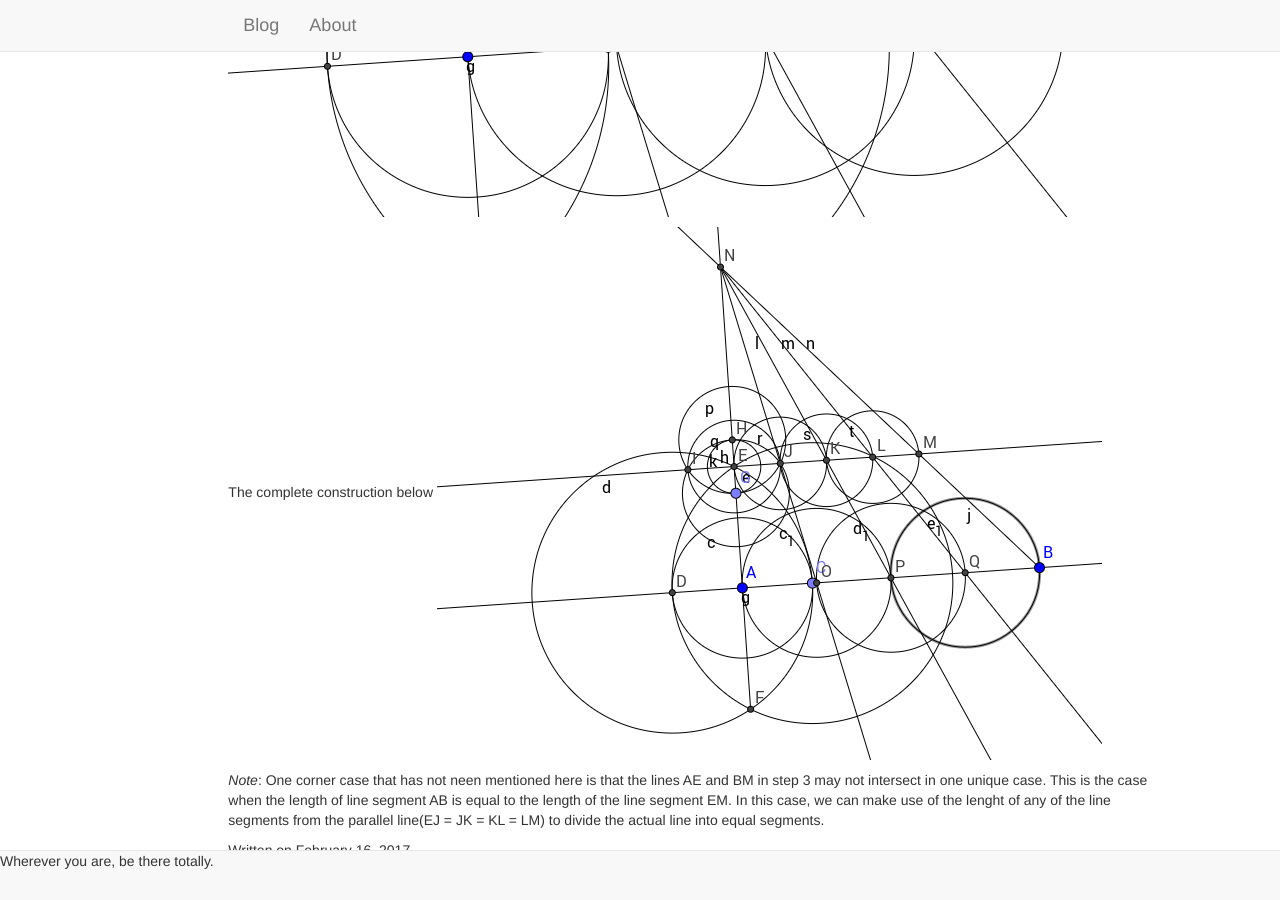
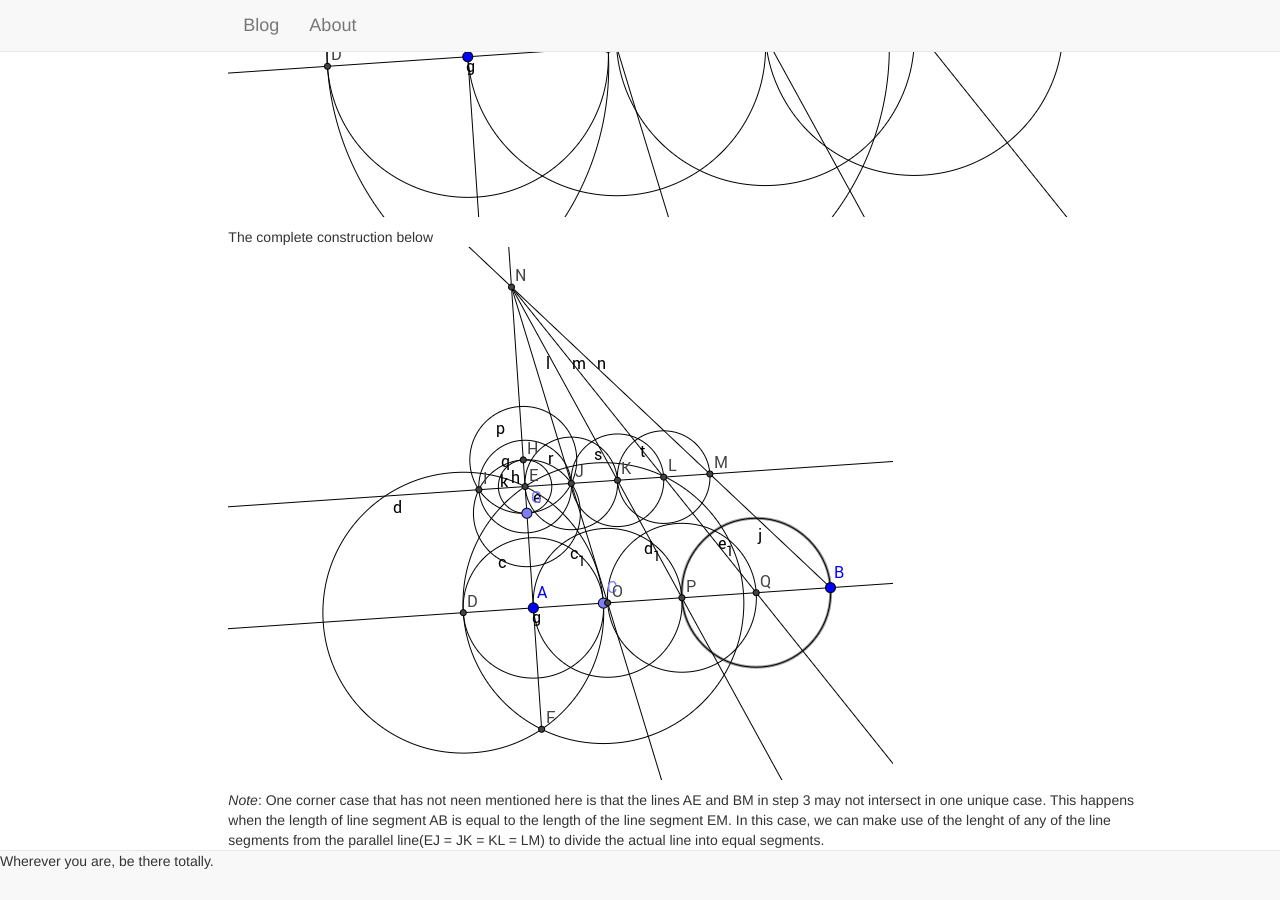
Before and after one commit to surajshetiya/surajshetiya.github.io, a Jekyll site: the page built from _posts/2017-02-16-Divide-Line-Segment.md, in a window 1280 px wide and 900 px high, scrolled down 10691 px. Built offline with Jekyll 4.4.1, drawn with Linux system fonts in a browser that asks for light colours; formulas are drawn with MathJax 3.

Commit message:
Changes to post Divide line segement

```diff
--- a/_posts/2017-02-16-Divide-Line-Segment.md
+++ b/_posts/2017-02-16-Divide-Line-Segment.md
@@ -90,4 +90,4 @@
 The complete construction below
 ![Final]({{site.baseurl}}/images/div_line_segment/div_line_seg_final.png "Final")
 
-*Note*: One corner case that has not neen mentioned here is that the lines AE and BM in step 3 may not intersect in one unique case. This is the case when the length of line segment AB is equal to the length of the line segment EM. In this case, we can make use of the lenght of any of the line segments from the parallel line(EJ = JK = KL = LM) to divide the actual line into equal segments.
+*Note*: One corner case that has not neen mentioned here is that the lines AE and BM in step 3 may not intersect in one unique case. This happens when the length of line segment AB is equal to the length of the line segment EM. In this case, we can make use of the lenght of any of the line segments from the parallel line(EJ = JK = KL = LM) to divide the actual line into equal segments.
```
